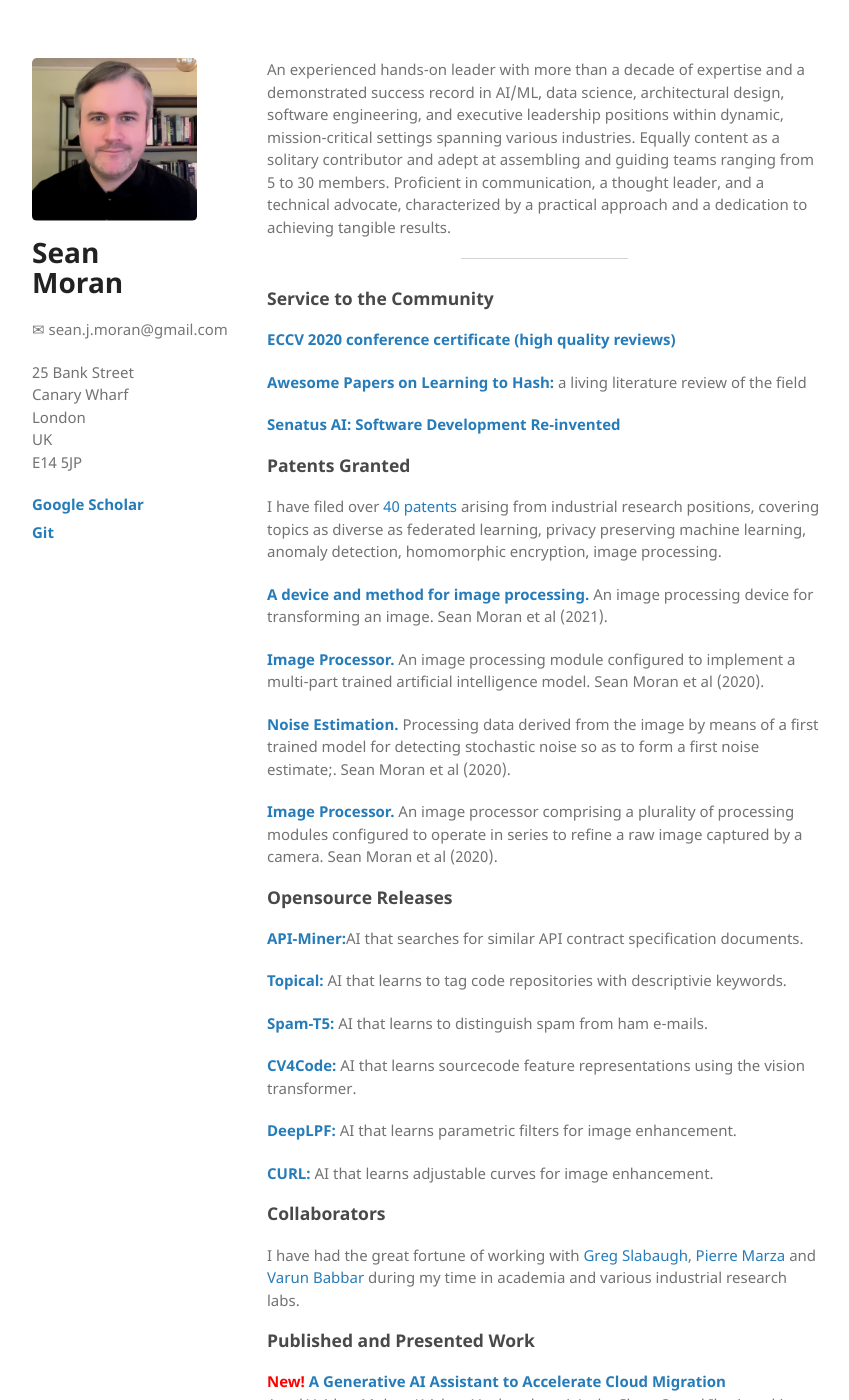
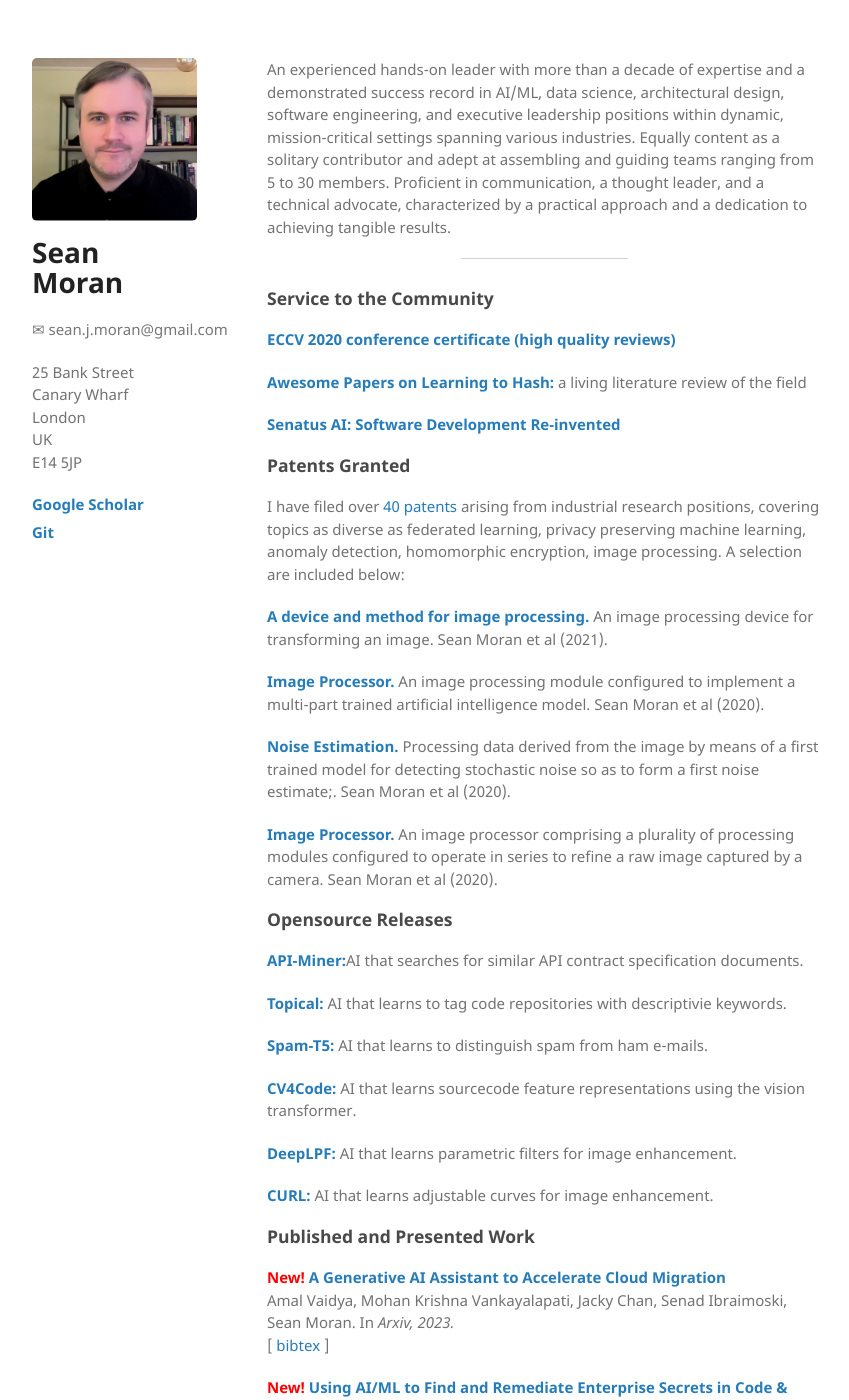
Before and after one commit to sjmoran/sjmoran.github.io, a Jekyll site: the page built from index.html, in a window 1280 px wide and 1400 px high. Shown: the whole window, without its empty margins (26-875 px from the left). Built offline with Jekyll 4.4.1, drawn with Linux system fonts in a browser that asks for light colours.

Commit message:
Update index.html

```diff
--- a/index.html
+++ b/index.html
@@ -18,7 +18,7 @@ An experienced hands-on leader with more than a decade of expertise and a demons
 
 <h3 id="published-and-presented-work">Patents Granted</h3>
 
-<p>I have filed over <a target="_blank" href="https://scholar.google.co.uk/citations?user=nbw0rIUAAAAJ&hl=en">40 patents</a> arising from industrial research positions, covering topics as diverse as federated learning, privacy preserving machine learning, anomaly detection, homomorphic encryption, image processing.</p>
+<p>I have filed over <a target="_blank" href="https://scholar.google.co.uk/citations?user=nbw0rIUAAAAJ&hl=en">40 patents</a> arising from industrial research positions, covering topics as diverse as federated learning, privacy preserving machine learning, anomaly detection, homomorphic encryption, image processing. A selection are included below:</p>
 
 <p><strong><a target="_blank" href="https://patentimages.storage.googleapis.com/00/f5/06/cc3f0f942174df/WO2021093956A1.pdf">A device and method for image processing. </a></strong>An image processing device for transforming an image. Sean Moran et al (2021).
 <br /></p>
@@ -36,19 +36,15 @@ An experienced hands-on leader with more than a decade of expertise and a demons
 <p><strong><a target="_blank" href="https://github.com/jpmorganchase/api-miner">
 API-Miner:</a></strong>AI that searches for similar API contract specification documents.</p>
 
-<p><strong><a target="_blank" href="https://github.com/jpmorganchase/topical">Topical: </a></strong>AI that learns to tag code repositories with descriptivie keywords.</p>
+<p><strong><a target="_blank" href="https://github.com/jpmorganchase/topical">Topical: </a></strong> AI that learns to tag code repositories with descriptivie keywords.</p>
 
-<p><strong><a target="_blank" href="https://github.com/jpmorganchase/llm-email-spam-detection">Spam-T5: </a></strong>AI that learns to distinguish spam from ham e-mails.</p>
+<p><strong><a target="_blank" href="https://github.com/jpmorganchase/llm-email-spam-detection">Spam-T5: </a></strong> AI that learns to distinguish spam from ham e-mails.</p>
 
-<p><strong><a target="_blank" href="https://github.com/jpmorganchase/cv4code">CV4Code: </a></strong>AI that learns sourcecode feature representations using the vision transformer.</p>
+<p><strong><a target="_blank" href="https://github.com/jpmorganchase/cv4code">CV4Code: </a></strong> AI that learns sourcecode feature representations using the vision transformer.</p>
 
 <p><strong><a target="_blank" href="https://github.com/sjmoran/DeepLPF">DeepLPF: </a></strong> AI that learns parametric filters for image enhancement.</p>
 
 <p><strong><a target="_blank" href="https://github.com/sjmoran/CURL">CURL: </a></strong> AI that learns adjustable curves for image enhancement.</p>
-
-<h3 id="collaborators">Collaborators</h3>
-
-I have had the great fortune of working with <a target="_blank" href="https://www.eecs.qmul.ac.uk/~gslabaugh/">Greg Slabaugh</a>, <a target="_blank" href="https://pierremarza.github.io/">Pierre Marza</a> and <a target="_blank" href="https://varunbabbar.github.io/">Varun Babbar</a> during my time in academia and various industrial research labs.
 
 </p><h3 id="published-and-presented-work">Published and Presented Work</h3>
 
```
